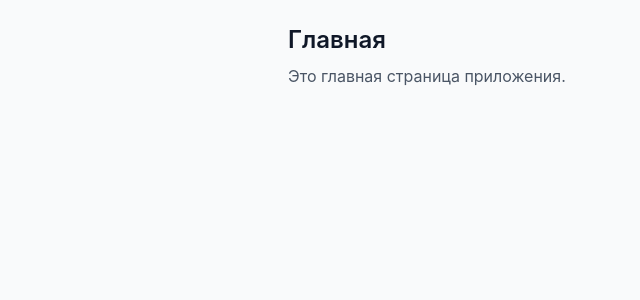
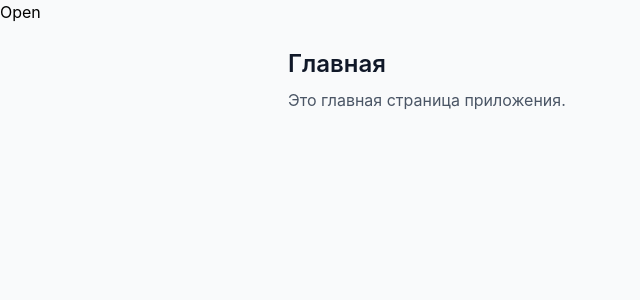
Before and after one commit to Burbitskaya/headless-menu, a React (Vite) app: page / in a window 1280 px wide. Shown: the top 300 px of the page, without its empty margins (0-640 px from the left). Built offline with nearby package versions, Linux system fonts and the light colour scheme.

Commit message:
add toggle and panel

```diff
--- a/src/components/headless-menu/HeadlessMenu.tsx
+++ b/src/components/headless-menu/HeadlessMenu.tsx
@@ -29,7 +29,7 @@ type HeadlessMenuProps = {
   children: ReactNode;
 };
 
-function HeadlessMenu({
+function HeadlessMenuRoot({
   children,
 }: HeadlessMenuProps) {
   const [open, setOpen] = useState(false);
@@ -55,3 +55,40 @@ function HeadlessMenu({
     </HeadlessMenuContext.Provider>
   );
 }
+
+
+//PANEL
+type PanelProps = {
+  children: (state: {
+    open: boolean;
+    close: () => void;
+  }) => ReactNode;
+};
+
+function Panel({ children }: PanelProps) {
+  const { open, close } = useHeadlessMenuContext();
+
+  return <>{children({ open, close })}</>;
+}
+
+
+//TOGGLE
+type ToggleProps = {
+  children: (state: {
+    open: boolean;
+    toggle: () => void;
+    setOpen: (open: boolean) => void;
+  }) => ReactNode;
+};
+
+function Toggle({ children }: ToggleProps) {
+  const { open, toggle, setOpen } = useHeadlessMenuContext();
+
+  return <>{children({ open, toggle, setOpen })}</>;
+}
+
+
+export const HeadlessMenu = Object.assign(HeadlessMenuRoot, {
+  Panel,
+  Toggle,
+});
--- a/src/components/sidebar/RouterSidebar.tsx
+++ b/src/components/sidebar/RouterSidebar.tsx
@@ -1,3 +1,25 @@
- export function RouterSidebar() {
-    return<></>;
- }
+import { HeadlessMenu } from "../headless-menu/HeadlessMenu";
+
+export function RouterSidebar() {
+  return (
+    <HeadlessMenu>
+      <HeadlessMenu.Toggle>
+        {({ open, toggle }) => (
+          <button onClick={toggle}>
+            {open ? "Close" : "Open"}
+          </button>
+        )}
+      </HeadlessMenu.Toggle>
+
+      <HeadlessMenu.Panel>
+        {({ open }) =>
+          open ? (
+            <aside>
+              <p>Sidebar</p>
+            </aside>
+          ) : null
+        }
+      </HeadlessMenu.Panel>
+    </HeadlessMenu>
+  );
+}
```
